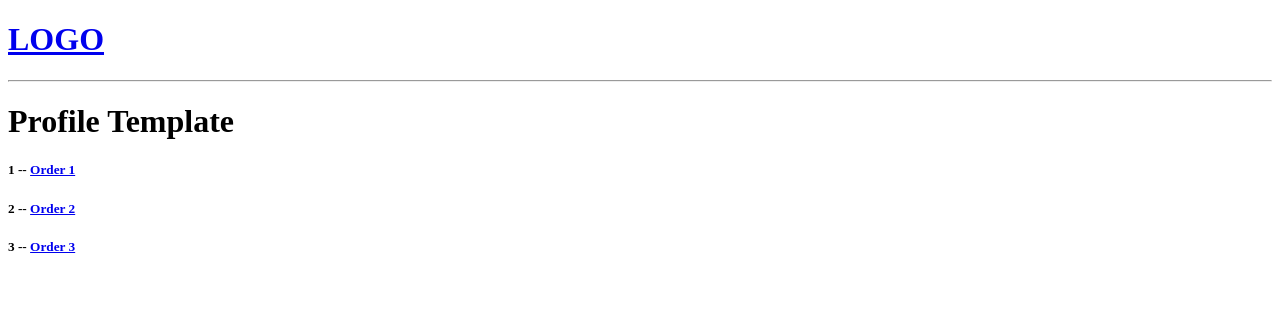
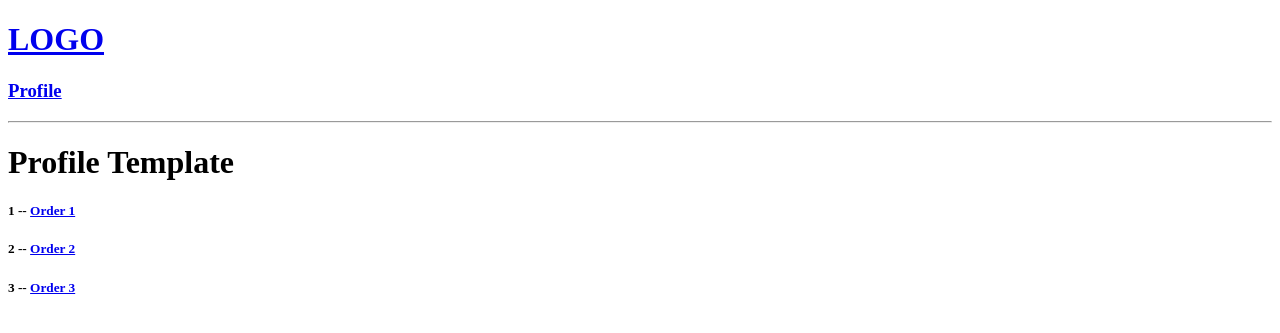
Before and after one commit to Adel0710/BubbleTea, a Django app: page /profile/ in a window 1280 px wide. Shown: the top 333 px of the page. Run offline with Django 5.2, Linux system fonts and the light colour scheme.

Commit message:
feat link profile in navbar

```diff
--- a/base/templates/base/profile.html
+++ b/base/templates/base/profile.html
@@ -7,8 +7,9 @@
 <div>
     <div>
         {% for order in orders %}
+
             <div>
-                <h5>{{order.id}} -- <a href="/order/{{order.id}}">{{order.name}}</a></h5>
+                <h5>{{order.id}} -- <a href="{% url 'order' order.id %}">{{order.name}}</a></h5>
             </div>
 
         {% endfor %}
--- a/templates/navbar.html
+++ b/templates/navbar.html
@@ -1,5 +1,7 @@
 <a href="/">
     <h1>LOGO</h1>
 </a>
-
+<a href="/profile">
+    <h3>Profile</h3>
+</a>
 <hr>
```
